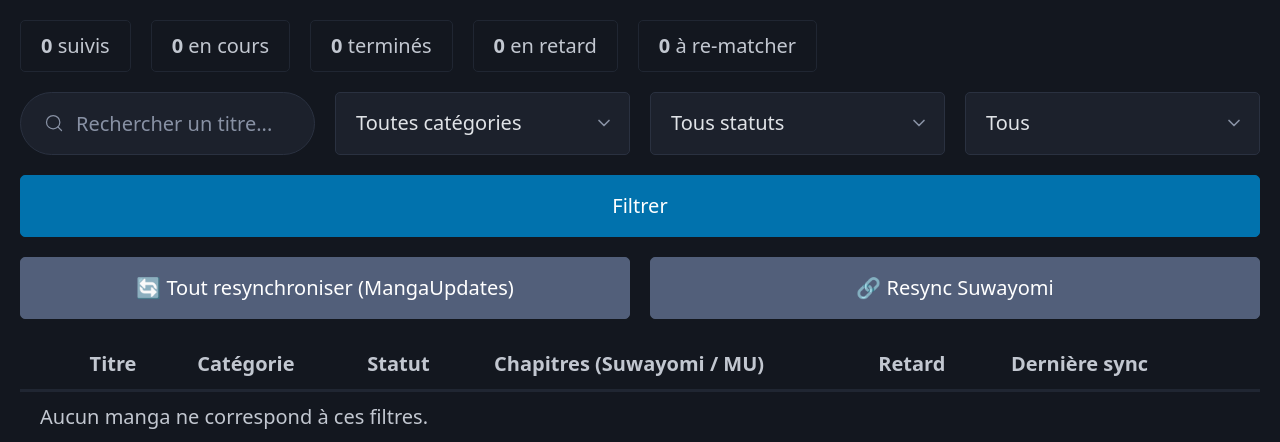
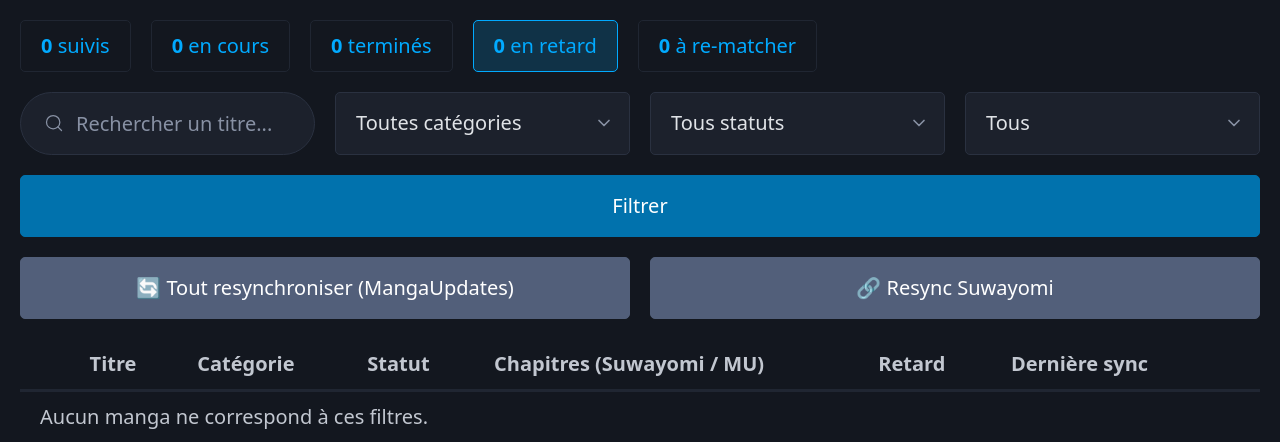
Before and after one commit to Risakiel/manga_tracker, a FastAPI app: page /?behind=true in a window 1280 px wide. Shown: the part 70-512 px from the top of the page. Run offline with FastAPI, Linux system fonts and the light colour scheme.

Commit message:
Make dashboard stat cards clickable quick filters
Clicking a stat (e.g. "21 en retard") now links to /?behind=true and filters
the table to just that subset, with the active filter highlighted. Added a
Python-side filter for chapters_behind since it's a computed property, not a
DB column.

Co-Authored-By: Claude Sonnet 5 <noreply@anthropic.com>

```diff
--- a/app/routers/pages.py
+++ b/app/routers/pages.py
@@ -34,7 +34,9 @@ _last_suwayomi_unmatched: dict[int, SuwayomiManga] = {}
 _mu_sync_progress = {"running": False, "total": 0, "done": 0}
 
 
-def _filtered_mangas(session: Session, category: str, status: str, q: str, needs_manual_match: str) -> list[Manga]:
+def _filtered_mangas(
+    session: Session, category: str, status: str, q: str, needs_manual_match: str, behind: str = ""
+) -> list[Manga]:
     statement = select(Manga)
     if category:
         try:
@@ -52,6 +54,9 @@ def _filtered_mangas(session: Session, category: str, status: str, q: str, needs
     if q:
         q_lower = q.lower()
         mangas = [m for m in mangas if q_lower in m.title_en.lower() or q_lower in m.server_folder.lower()]
+    if behind == "true":
+        # chapters_behind is a computed property, not a DB column -- filter in Python.
+        mangas = [m for m in mangas if (m.chapters_behind or 0) > 0]
     mangas.sort(key=lambda m: m.title_en.lower())
     return mangas
 
@@ -74,16 +79,23 @@ def dashboard(
     status: str = "",
     q: str = "",
     needs_manual_match: str = "",
+    behind: str = "",
     session: Session = Depends(get_session),
 ):
-    mangas = _filtered_mangas(session, category, status, q, needs_manual_match)
+    mangas = _filtered_mangas(session, category, status, q, needs_manual_match, behind)
     return templates.TemplateResponse(
         request,
         "index.html",
         {
             "mangas": mangas,
             "stats": _compute_stats(session),
-            "filters": {"category": category, "status": status, "q": q, "needs_manual_match": needs_manual_match},
+            "filters": {
+                "category": category,
+                "status": status,
+                "q": q,
+                "needs_manual_match": needs_manual_match,
+                "behind": behind,
+            },
             "statuses": [s.value for s in Status],
             "flash": request.query_params.get("flash"),
             "progress": _mu_sync_progress,
--- a/app/static/css/app.css
+++ b/app/static/css/app.css
@@ -42,6 +42,18 @@
     padding: 0.5rem 1rem;
     border: 1px solid var(--pico-muted-border-color);
     border-radius: var(--pico-border-radius);
+    color: var(--pico-color);
+    text-decoration: none;
+    cursor: pointer;
+}
+
+.stat-card:hover {
+    border-color: var(--pico-primary);
+}
+
+.stat-card.active {
+    border-color: var(--pico-primary);
+    background: color-mix(in srgb, var(--pico-primary) 18%, transparent);
 }
 
 .badge {
--- a/app/templates/index.html
+++ b/app/templates/index.html
@@ -2,12 +2,13 @@
 {% block title %}Tableau de bord — Manga Tracker{% endblock %}
 {% block content %}
 
+{% set no_filter = not (filters.status or filters.needs_manual_match == "true" or filters.behind == "true") %}
 <div class="stats-row">
-    <div class="stat-card"><strong>{{ stats.total }}</strong> suivis</div>
-    <div class="stat-card"><strong>{{ stats.ongoing }}</strong> en cours</div>
-    <div class="stat-card"><strong>{{ stats.complete }}</strong> terminés</div>
-    <div class="stat-card"><strong>{{ stats.behind }}</strong> en retard</div>
-    <div class="stat-card"><strong>{{ stats.needs_match }}</strong> à re-matcher</div>
+    <a class="stat-card {{ "active" if no_filter }}" href="/"><strong>{{ stats.total }}</strong> suivis</a>
+    <a class="stat-card {{ "active" if filters.status == "ongoing" }}" href="/?status=ongoing"><strong>{{ stats.ongoing }}</strong> en cours</a>
+    <a class="stat-card {{ "active" if filters.status == "complete" }}" href="/?status=complete"><strong>{{ stats.complete }}</strong> terminés</a>
+    <a class="stat-card {{ "active" if filters.behind == "true" }}" href="/?behind=true"><strong>{{ stats.behind }}</strong> en retard</a>
+    <a class="stat-card {{ "active" if filters.needs_manual_match == "true" }}" href="/?needs_manual_match=true"><strong>{{ stats.needs_match }}</strong> à re-matcher</a>
 </div>
 
 <form id="filters" hx-get="/partials/mangas-table" hx-target="#mangas-table-wrapper" hx-trigger="change, keyup delay:300ms from:#q">
```
Also changed, not shown: tests/test_api.py (+32 -0 lines).
